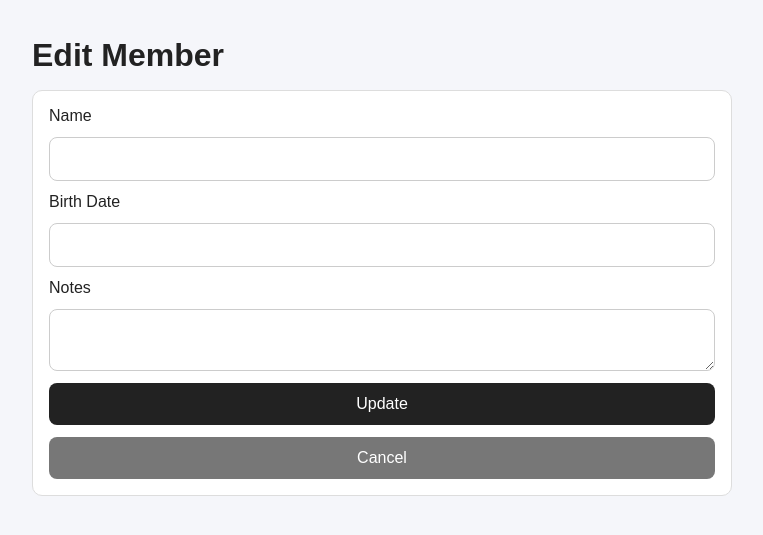
After one commit to adrienz1/family-tree-app, a FastAPI app: template templates/edit_person.html in a window 1280 px wide. The commit adds this page. Shown: the top 535 px of the page, without its empty margins (258-1021 px from the left). Run offline with FastAPI, Linux system fonts and the light colour scheme; the template is opened without the code that fills it, so the values that code supplies are empty.

Commit message:
added navigation and made application usable

```diff
--- a/app.py
+++ b/app.py
@@ -1,6 +1,110 @@
-from database import upload_data
-from parse import extract_data
+from fastapi import FastAPI, Request, Form, HTTPException, Query
+from fastapi.responses import RedirectResponse
+from fastapi.templating import Jinja2Templates
+from fastapi.staticfiles import StaticFiles
 
-if __name__ == "__main__":
-    extract_data()
-    #upload_data()
+from database import Database
+
+app = FastAPI()
+database = Database()
+
+app.mount("/static", StaticFiles(directory="static"), name="static")
+templates = Jinja2Templates(directory="templates")
+
+
+@app.get("/")
+def home(request: Request, q: str = Query(None)):
+    if q:
+        people = database.find_person_by_name(q.strip())
+        print(people)
+    else:
+        people = database.get_all_people()
+    return templates.TemplateResponse(
+        "index.html",
+        {"request": request, "people": people}
+    )
+
+
+@app.get("/people/new")
+def add_person_page(request: Request):
+    return templates.TemplateResponse(
+        "add_person.html",
+        {"request": request}
+    )
+
+
+@app.post("/people/new")
+def add_person(
+    name: str = Form(...),
+    location: str = Form(""),
+    partner: str = Form(""),
+):
+    person_data = {
+        "_id": None,
+        "name": name,
+        "location": location or None,
+        "partner": partner or None,
+        "generation": None,
+        "parents": []
+    }
+
+    database.create_person(person_data)
+    return RedirectResponse(url="/", status_code=303)
+
+
+@app.get("/people/{person_id}")
+def person_page(request: Request, person_id: str):
+    person = database.find_person_by_id(person_id)
+    if person is None:
+        raise HTTPException(status_code=404, detail="Person not found")
+
+    parents = database.find_parents(person_id)
+    children = database.find_children(person_id)
+    print(person)
+    #person.partner = database.find_person_by_id(person.partner) if person.get("partner") else None
+
+    return templates.TemplateResponse(
+        "person.html",
+        {
+            "request": request,
+            "person": person,
+            "parents": parents,
+            "children": children,
+        }
+    )
+
+
+@app.get("/people/{person_id}/edit")
+def edit_person_page(request: Request, person_id: str):
+    person = database.find_person_by_id(person_id)
+    if person is None:
+        raise HTTPException(status_code=404, detail="Person not found")
+
+    return templates.TemplateResponse(
+        "edit_person.html",
+        {"request": request, "person": person}
+    )
+
+
+@app.post("/people/{person_id}/edit")
+def edit_person(
+    person_id: str,
+    name: str = Form(...),
+    birth_date: str = Form(""),
+    notes: str = Form("")
+):
+    updated = database.update_person(
+        person_id=person_id,
+        update_data={
+            "name": name,
+            "birth_date": birth_date or None,
+            "notes": notes or None
+        }
+    )
+
+    if not updated:
+        person = database.find_person_by_id(person_id)
+        if person is None:
+            raise HTTPException(status_code=404, detail="Person not found")
+
+    return RedirectResponse(url=f"/people/{person_id}", status_code=303)
--- /dev/null
+++ b/static/styles.css
@@ -0,0 +1,76 @@
+body {
+    margin: 0;
+    font-family: Arial, sans-serif;
+    background: #f5f6fa;
+    color: #222;
+}
+
+.container {
+    max-width: 700px;
+    margin: 0 auto;
+    padding: 1rem;
+}
+
+h1 {
+    margin-bottom: 1rem;
+}
+
+.card-list {
+    list-style: none;
+    padding: 0;
+}
+
+.card {
+    background: white;
+    border: 1px solid #ddd;
+    border-radius: 10px;
+    padding: 1rem;
+    margin-bottom: 1rem;
+}
+
+.form-card {
+    display: flex;
+    flex-direction: column;
+    gap: 0.75rem;
+}
+
+input,
+textarea,
+button,
+a.button {
+    font: inherit;
+    padding: 0.75rem;
+    border-radius: 8px;
+}
+
+input,
+textarea {
+    border: 1px solid #ccc;
+}
+
+button,
+a.button {
+    border: none;
+    background: #222;
+    color: white;
+    text-decoration: none;
+    display: inline-block;
+    text-align: center;
+    cursor: pointer;
+}
+
+a.button.secondary {
+    background: #777;
+}
+
+.actions {
+    display: flex;
+    gap: 0.75rem;
+    margin-top: 1rem;
+}
+
+@media (max-width: 600px) {
+    .actions {
+        flex-direction: column;
+    }
+}
--- /dev/null
+++ b/templates/edit_person.html
@@ -0,0 +1,28 @@
+<!DOCTYPE html>
+<html lang="en">
+<head>
+    <meta charset="UTF-8">
+    <meta name="viewport" content="width=device-width, initial-scale=1.0">
+    <title>Edit {{ person.name }}</title>
+    <link rel="stylesheet" href="/static/styles.css">
+</head>
+<body>
+    <main class="container">
+        <h1>Edit Member</h1>
+
+        <form method="post" action="/people/{{ person.id }}/edit" class="card form-card">
+            <label>Name</label>
+            <input type="text" name="name" value="{{ person.name }}" required>
+
+            <label>Birth Date</label>
+            <input type="text" name="birth_date" value="{{ person.birth_date or '' }}">
+
+            <label>Notes</label>
+            <textarea name="notes">{{ person.notes or '' }}</textarea>
+
+            <button type="submit">Update</button>
+            <a class="button secondary" href="/people/{{ person.id }}">Cancel</a>
+        </form>
+    </main>
+</body>
+</html>
```
Also changed, not shown: database.py (+25 -16 lines), parse.py (+22 -0 lines), templates/add_person.html (+24 -10 lines), templates/index.html (added, +37 -0 lines), templates/person.html (+36 -31 lines), templates/styles.css (deleted, +0 -52 lines).
